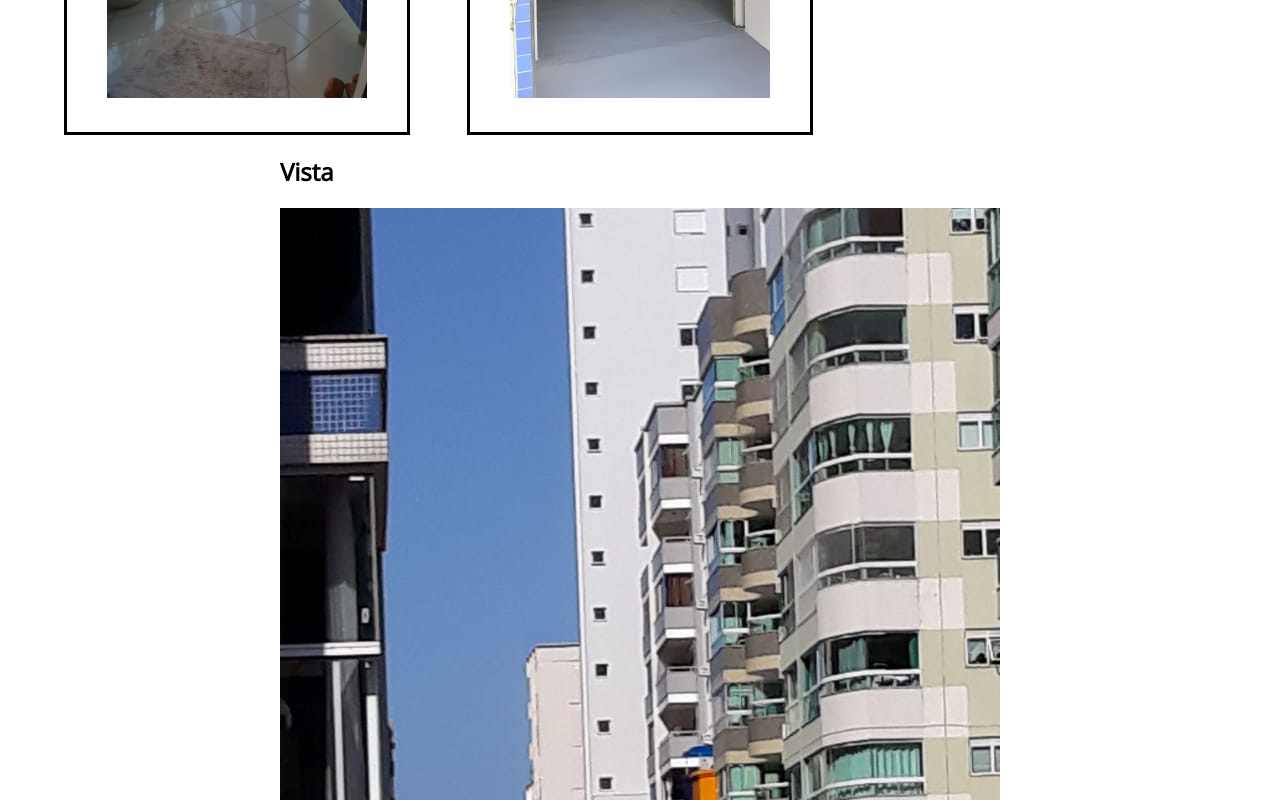
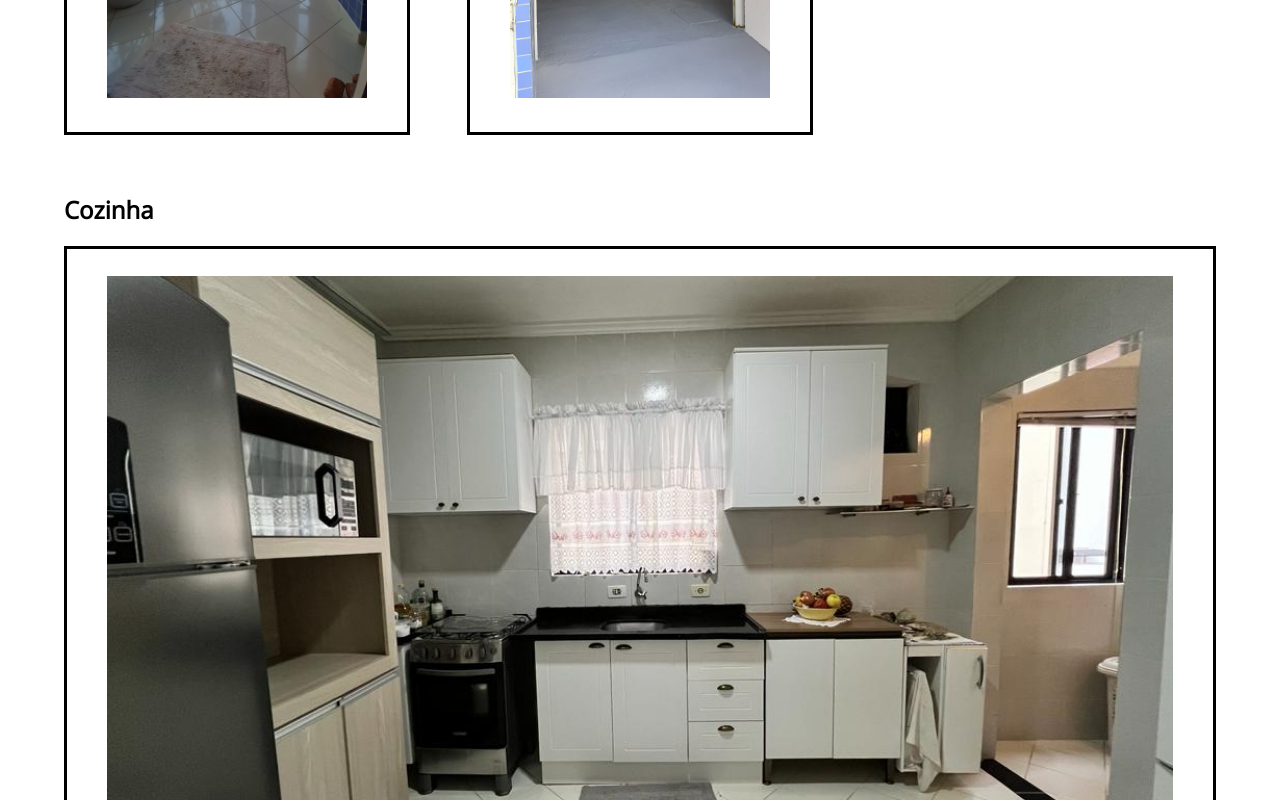
Before and after one commit to Shania810/apartment-sale, a React (Create React App) app: page / in a window 1280 px wide. Shown: the part 2480-3280 px from the top of the page. Built offline with nearby package versions, Linux system fonts and the light colour scheme.

Commit message:
Inserted style in section View

```diff
--- a/src/sections/View/View.jsx
+++ b/src/sections/View/View.jsx
@@ -1,11 +1,16 @@
 import React from 'react'
-import view from '../../images/view.jpeg'
+import kitchen from '../../images/kitchen.jpeg'
+import './style.css'
 
 export const View = () => {
     return (
-        <div>
-            <h2>Vista</h2>
-            <img src={view} alt={view} />
+        <div id='view' >
+            <h2>Cozinha</h2>
+            <div>
+                <figure>
+                    <img src={kitchen} alt={kitchen} />
+                </figure>
+            </div>
         </div>
     )
 }
--- /dev/null
+++ b/src/sections/View/style.css
@@ -0,0 +1,13 @@
+#view {
+    width: 90%;
+    margin: 3% 0;
+}
+
+#view div {
+    border: solid black;
+}
+
+#view img {
+    width: 100%;
+    margin: 1% 0;
+}
```
